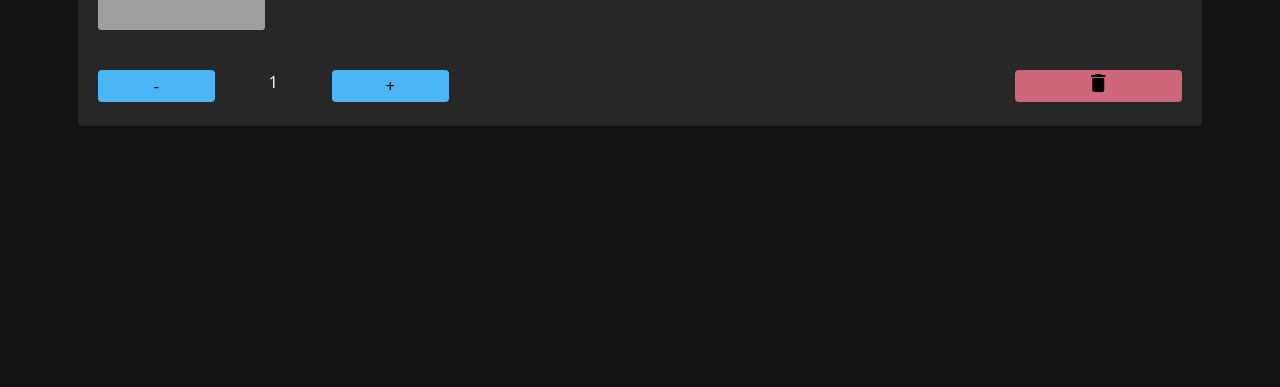
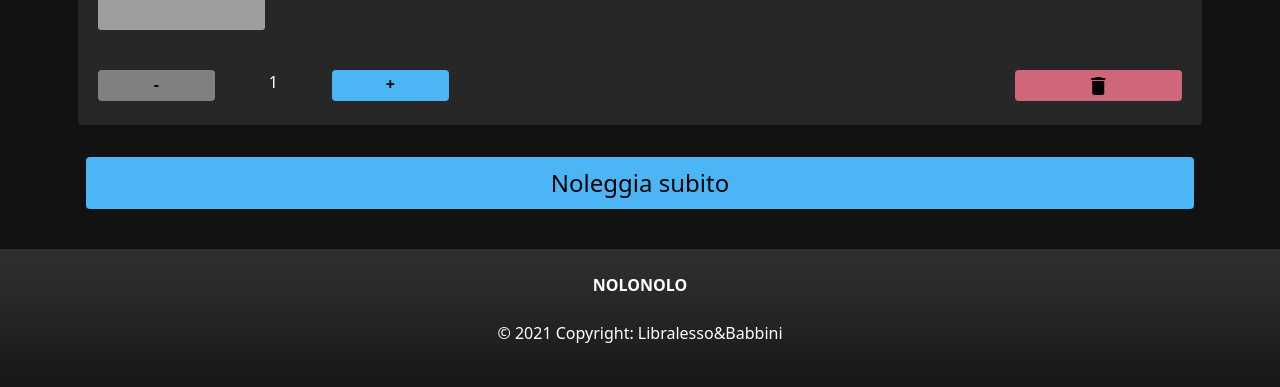
Before and after one commit to CaffeLatteIV/nolo-nolo, a React (Create React App) app in the folder frontend/: page /cart in a window 1280 px wide. Shown: the part 291-678 px from the top of the page. Built offline with nearby package versions, Linux system fonts and the light colour scheme; grey boxes are pictures that could not be loaded.

Commit message:
adds footer and modifies cart, plus routing

```diff
--- a/frontend/src/components/Cart.js
+++ b/frontend/src/components/Cart.js
@@ -5,9 +5,12 @@ function Cart () {
   return (
     <>
     <div className='container p-2 mt-2'>
-        <div className="p-2 md-04dp rounded">
-          <CartItem />
-        </div>
+      <div className="p-2 md-04dp rounded">
+        <CartItem />
+      </div>
+      <div className='p-2'>
+        <button className='w-100 rounded p-2 mt-4 fs-4 border-0 bg-site-primary'>Noleggia subito</button>
+      </div>
     </div>
     </>
   )
--- a/frontend/src/components/CartItem.js
+++ b/frontend/src/components/CartItem.js
@@ -29,15 +29,13 @@ function CartItem () {
       </div>
       <div className='row mt-4'>
         <div className='col-4 p-2 d-flex justify-content-evenly'>
-                <button className='rounded w-100 p-0 border-0 bg-site-primary' onClick={subOne}>-</button>
+          <button className='rounded w-100 p-0 border-0 bg-site-primary fw-bold pb-1' onClick={subOne} aria-disabled={ quantity === 1 } id='canBeDisabled'>-</button>
           <span className='w-100 text-center'>{quantity}</span>
-                <button className='rounded w-100 p-0 border-0 bg-site-primary' onClick={addOne}>+</button>
+          <button className='rounded w-100 p-0 border-0 bg-site-primary fw-bold pb-1' onClick={addOne}>+</button>
         </div>
         <div className="col-6 p-2"></div>
-            <div className='col-2 p-2'>
-                <button className='w-100  bg-self-red border-0 rounded'>
-                    <span className="material-icons text-black">delete</span>
-                </button>
+        <div className='col-2 p-2 '>
+          <button className='w-100 px-0 bg-self-red border-0 rounded material-icons text-black h-100'>delete</button>
         </div>
       </div>
     </div>
--- /dev/null
+++ b/frontend/src/components/Footer.js
@@ -0,0 +1,16 @@
+import React from 'react'
+
+function Footer () {
+  return (
+    <>
+    <footer className='mt-4 pb-4 w-100 h-25'>
+      <div className='text-center fw-bold pt-4 m-auto'>NOLONOLO</div>
+      <div className='text-center p-4'>
+      © 2021 Copyright: Libralesso&Babbini
+      </div>
+    </footer>
+    </>
+  )
+}
+
+export default Footer
--- a/frontend/src/components/Login.css
+++ b/frontend/src/components/Login.css
@@ -21,10 +21,6 @@
 .form__input--error {
     border: 1px solid #CF6679;
 }
-.form__input:focus {
-    border: none;
-    outline: none;
-}
 .form__alert {
     color: #CF6679;
     font-size: 1em;
--- a/frontend/src/components/Login.js
+++ b/frontend/src/components/Login.js
@@ -1,11 +1,12 @@
 import React, { useState } from 'react'
+import { Link } from 'react-router-dom'
+import PropTypes from 'prop-types'
 import './Login.css'
 
-const Form = () => {
+function Login ({ isLogging }) {
   const [email, setEmail] = useState('')
   const [password, setPassword] = useState('')
   const [isValid, setValid] = useState(true)
-
   const setText = event => {
     event.target.name === 'name'
       ? setEmail(event.target.value)
@@ -20,7 +21,6 @@ const Form = () => {
       document.querySelector('#password').focus()
     }
   }
-
   const onSubmit = event => {
     event.preventDefault()
     validate()
@@ -31,7 +31,7 @@ const Form = () => {
     <div className='container p-3'>
         <div className='p-4 mt-4 md-01dp rounded'>
             <form className="form" onSubmit={onSubmit}>
-                <div className='mt-2'>
+                <div className='mt-2 justify-content-center'>
                     <label
                         className={
                             email || isValid ? 'form__label' : 'form__label form__label--error'
@@ -43,7 +43,7 @@ const Form = () => {
                         name="name"
                         id="email"
                         className={
-                            email || isValid ? 'form__input' : 'form__input form__input--error'
+                            email || isValid ? 'form__input w-100 ' : 'form__input form__input--error w-100'
                         }
                         value={email}
                         onChange={setText}
@@ -59,7 +59,7 @@ const Form = () => {
                         id="mailAlert"
                         className="form__alert"
                         >
-                        Devi inserire l&apos;indirizzo email
+                        Devi inserire la tua email
                         </div>
                     )}
                 </div>
@@ -75,7 +75,7 @@ const Form = () => {
                         name="password"
                         id="password"
                         className={
-                            password || isValid ? 'form__input' : 'form__input form__input--error'
+                            password || isValid ? 'form__input w-100' : 'form__input form__input--error w-100'
                         }
                         value={password}
                         onChange={setText}
@@ -92,21 +92,22 @@ const Form = () => {
                         id="passwordAlert"
                         className="form__alert"
                         >
-                        Devi inserire una password
+                        Devi inserire la tua password
                         </div>
                     )}
                 </div>
                 <button type="submit" className="form__submit mt-3 p-1 px-2 text-black">
-                    Accedi
+                    { isLogging ? 'Accedi' : 'Registrati' }
                 </button>
             </form>
             <div className='mt-2 text-center'>
-                <a className='text-white' title='Registrati' href='#'>Non hai un account? Registrati qui</a>
+                {isLogging ? <Link to='/register' className='text-white' title='Registrati'>Non hai un account? Registrati qui</Link> : <Link to='login' className='text-white' title='Accedi'>Hai già un account? Accedi qui</Link> }
             </div>
         </div>
     </div>
   </>
   )
 }
+Login.propTypes = { isLogging: PropTypes.bool.isRequired }
 
-export default Form
+export default Login
--- a/frontend/src/components/ProductCard.js
+++ b/frontend/src/components/ProductCard.js
@@ -1,4 +1,5 @@
 import React, { useState, useEffect } from 'react'
+import { Link } from 'react-router-dom'
 
 import productPic from '../images/product-pic.jpg'
 
@@ -7,11 +8,12 @@ function ProductCard () {
   const [price, setPrice] = useState(0.00)
 
   useEffect(() => {
-    setProductName('prodotto')
+    setProductName('Prodotto')
     setPrice(9.99)
   })
 
   return (
+    <Link to='/productpage' className='product-card-link'>
       <div className="card p-2 border-0 md-02dp">
           <img src={productPic} className="card-img-top" alt="Item Pic"/>
           <div className="card-body p-2">
@@ -19,6 +21,7 @@ function ProductCard () {
               <p className="card-text text-white">Price: <span className="tw-bold m-0 p-0">{ price }</span>/month</p>
           </div>
       </div>
+    </Link>
   )
 }
 
--- a/frontend/src/css/index.css
+++ b/frontend/src/css/index.css
@@ -124,3 +124,31 @@
     }
   /*End of Proprietary BackGrounds*/
 /*End of General Purpose Backgrounds*/
+
+#canBeDisabled[aria-disabled="true"]{
+  background: gray;
+  cursor: not-allowed;
+}
+
+footer {
+  position: absolute;
+  background-image: linear-gradient(
+  rgba(255, 255, 255, 0.12) 0%,
+  rgba(255, 255, 255, 0.10) 19%,
+  rgba(255, 255, 255, 0.08) 34%,
+  rgba(255, 255, 255, 0.06) 47%,
+  rgba(255, 255, 255, 0.04) 56.5%,
+  rgba(255, 255, 255, 0.03) 65%,
+  rgba(255, 255, 255, 0.02) 73%,
+  rgba(255, 255, 255, 0.01) 80.2%,
+  rgba(255, 255, 255, 0.0) 86.1%,
+  rgba(255, 255, 255, 0.00) 91%,
+  rgba(255, 255, 255, 0.00) 95.2%,
+  rgba(255, 255, 255, 0.00) 98.2%,
+  rgba(255, 255, 255, 0.00) 100%
+    );
+}
+
+.product-card-link{
+  text-decoration: none;
+}
--- a/frontend/src/dashboard/App.js
+++ b/frontend/src/dashboard/App.js
@@ -3,6 +3,7 @@ import React, { useState, useEffect, useRef } from 'react'
 import { BrowserRouter as Router, Routes, Route } from 'react-router-dom'
 
 import Top from '../components/Top'
+import Footer from '../components/Footer'
 import GoTop from '../components/GoTop'
 import Homepage from '../components/Homepage'
 import Login from '../components/Login'
@@ -37,11 +38,14 @@ function Dashboard () {
       <Top />
         <Routes>
           <Route path='/' element={ <Homepage /> } />
-          <Route path='/login' element={ <Login /> } />
+          <Route path='/login' element={ <Login isLogging /> } />
+          <Route path='/register' element={ <Login isLogging={false}/> } />
           <Route path='/product' element={ <ProductPage /> } />
           <Route path='/cart' element={ <Cart /> } />
+          <Route path='/productpage' element={ <ProductPage />} />
         </Routes>
       <GoTop showGoTop={showGoTop} scrollUp={handleScrollUp}/>
+      <Footer />
       </Router>
     </>
   )
```
Lines whose indentation alone changed are shown as unchanged.
